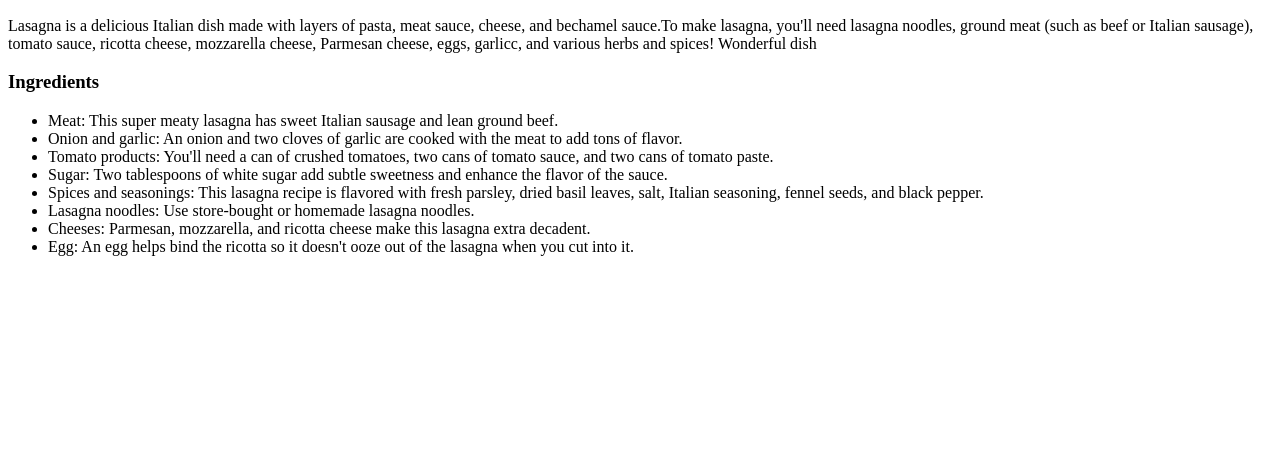
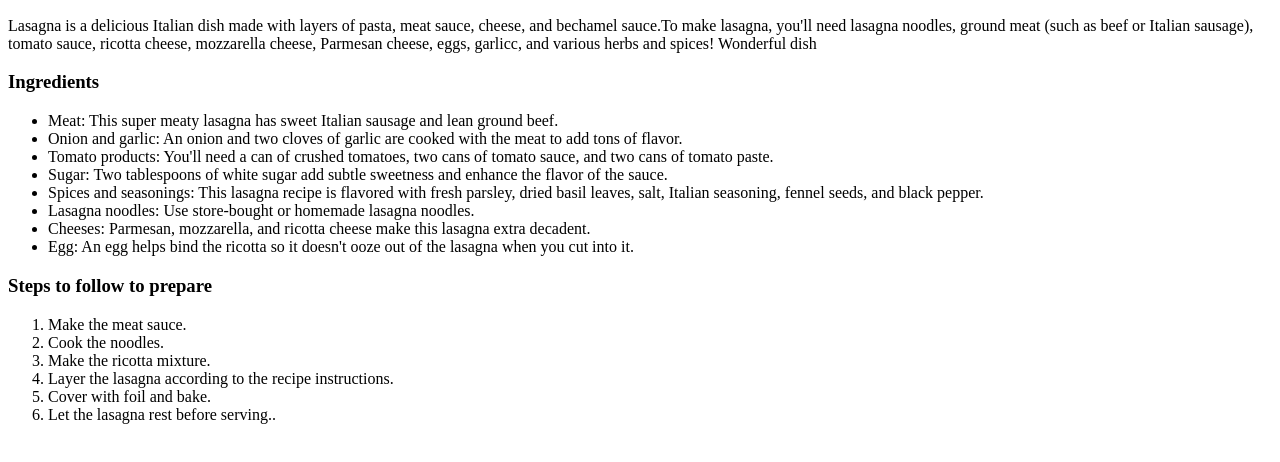
Before and after one commit to Fio42/odin-recipes, a plain HTML site: page recipes/lasagna.html in a window 1280 px wide. Shown: the part 314-776 px from the top of the page. Drawn offline with Linux system fonts and the light colour scheme.

Commit message:
Add steps to follow

```diff
--- a/recipes/lasagna.html
+++ b/recipes/lasagna.html
@@ -23,9 +23,16 @@
             <li>Lasagna noodles: Use store-bought or homemade lasagna noodles.</li>
             <li>Cheeses: Parmesan, mozzarella, and ricotta cheese make this lasagna extra decadent.</li>
             <li>Egg: An egg helps bind the ricotta so it doesn't ooze out of the lasagna when you cut into it.</li>
-
-
          </ul>
 
+         <h3> Steps to follow to prepare</h3>
+        <ol>
+                <li>Make the meat sauce.</li>
+                <li>Cook the noodles.</li>
+                <li>Make the ricotta mixture.</li>
+                <li>Layer the lasagna according to the recipe instructions.</li>
+                <li>Cover with foil and bake.</li>
+                <li>Let the lasagna rest before serving..</li>
+        </ol>
 </body>
 </html>
```
